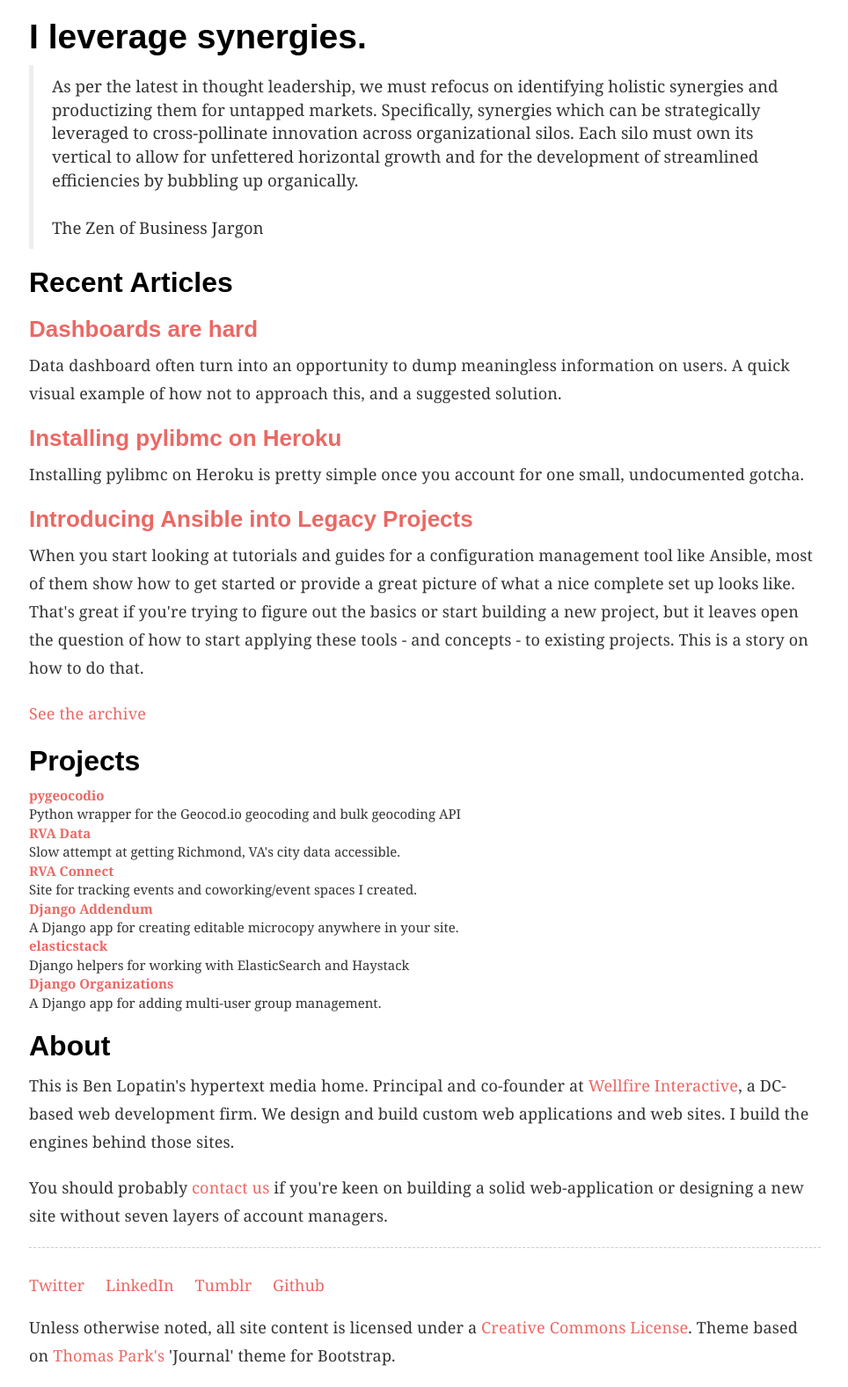
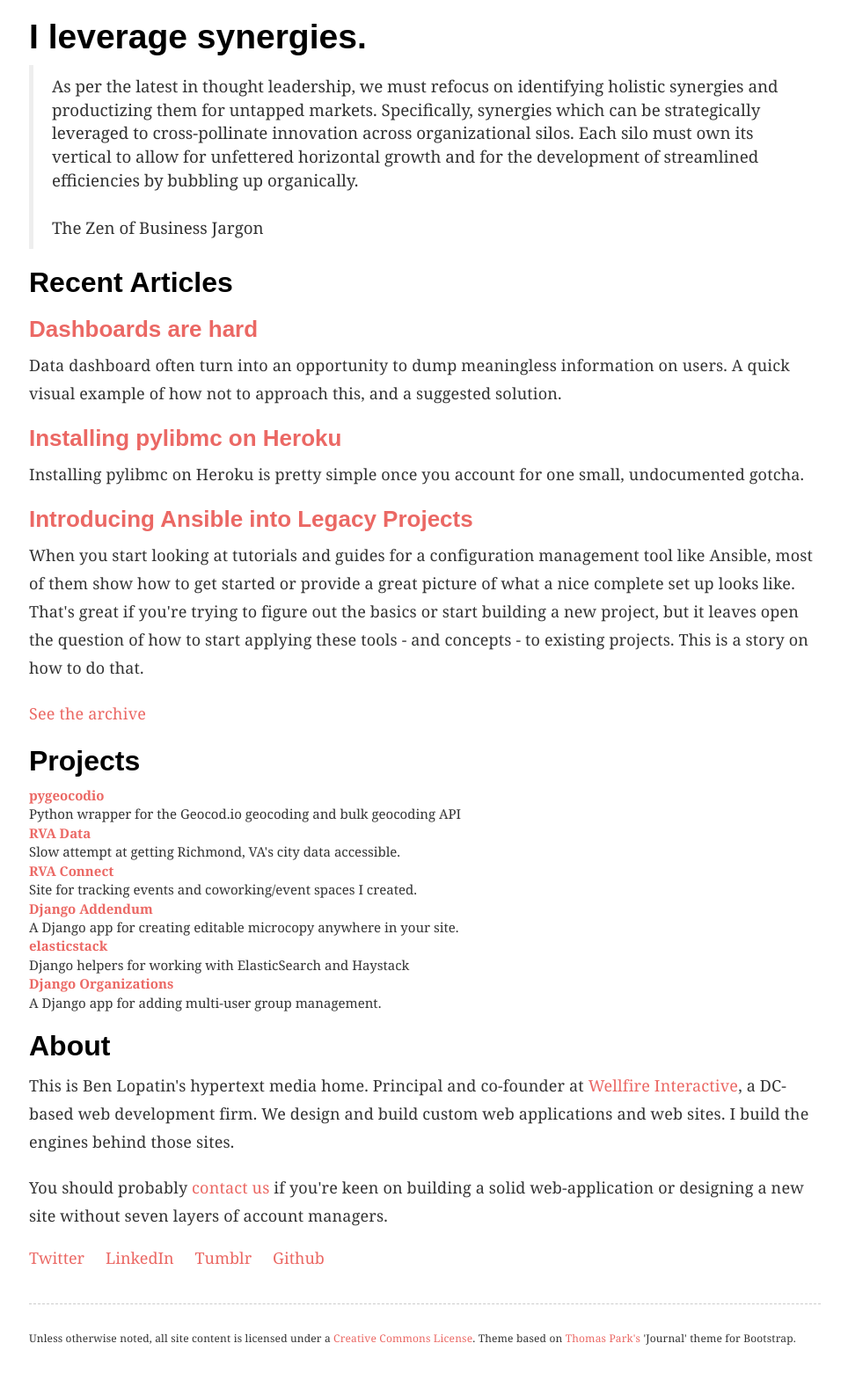
Before and after one commit to bennylope/bennylope.github.com, a Jekyll site: the page built from index.html, in a window 1280 px wide. Shown: the whole page at 88% size, without its empty margins (157-1121 px from the left). Built offline with Jekyll 4.4.1, drawn with Linux system fonts in a browser that asks for light colours; some web fonts are replaced; the list of posts is cut into pages by our own code; comment, search, counter and statistics services are not loaded; after the commit the page ends 1551 px from its top, so only the background shows below that.

Commit message:
Smaller footer font sizes

```diff
--- a/_layouts/base.html
+++ b/_layouts/base.html
@@ -8,7 +8,7 @@
       body {max-width: 900px; margin: 0.5rem auto; color: #333;}
       p { font-size: 18px; line-height: 32px; letter-spacing: 0.166667px; margin-bottom: 20px; }
       li { font-size: 18px; line-height: 24px; }
-      footer { border-top: 1px dashed #ccc; padding-top: 30px; margin-top: 20px;}
+      footer p { border-top: 1px dashed #ccc; padding-top: 30px; margin-top: 20px; font-size: 12px; line-height: 18px;}
       ul.identities { list-style: none; margin: 0 0 2rem 0; padding: 0; display: inline-block;}
       ul.identities li { list-style: none; padding-right: 20px; display: inline-block;}
       article aside { background-color: #ffffe0; border-bottom: 1px solid #ccc; padding: 20px; margin: 2rem 0;}
```
